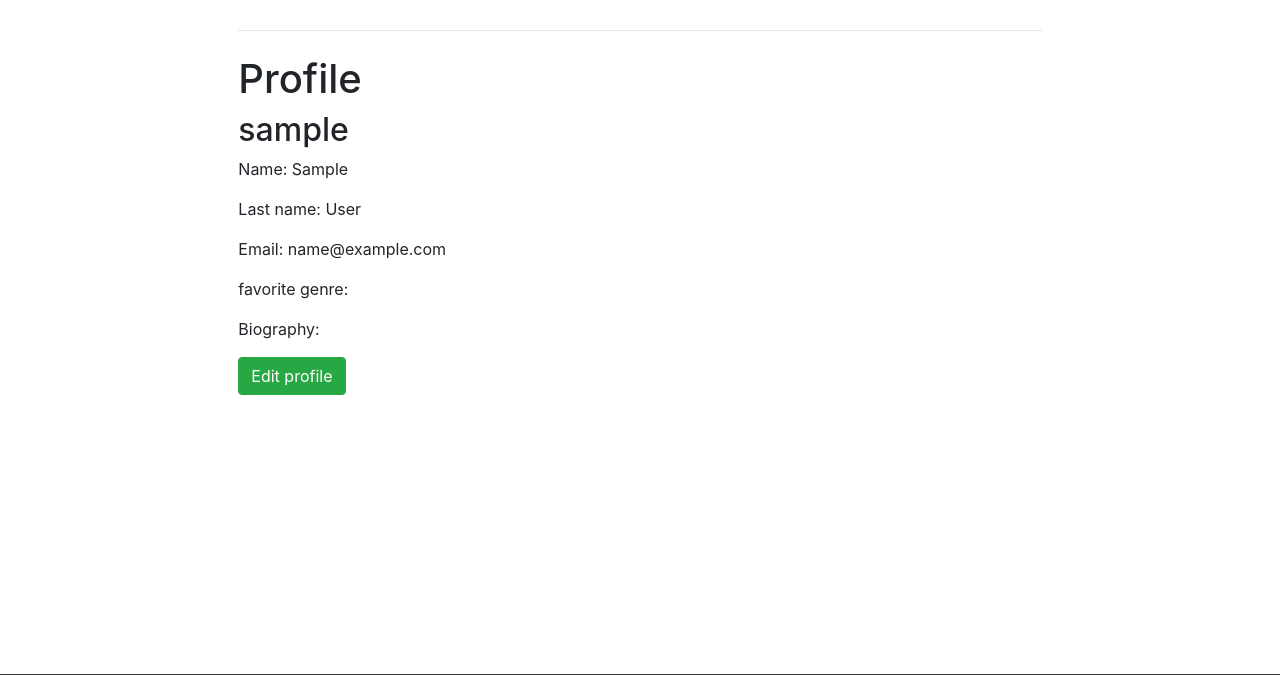
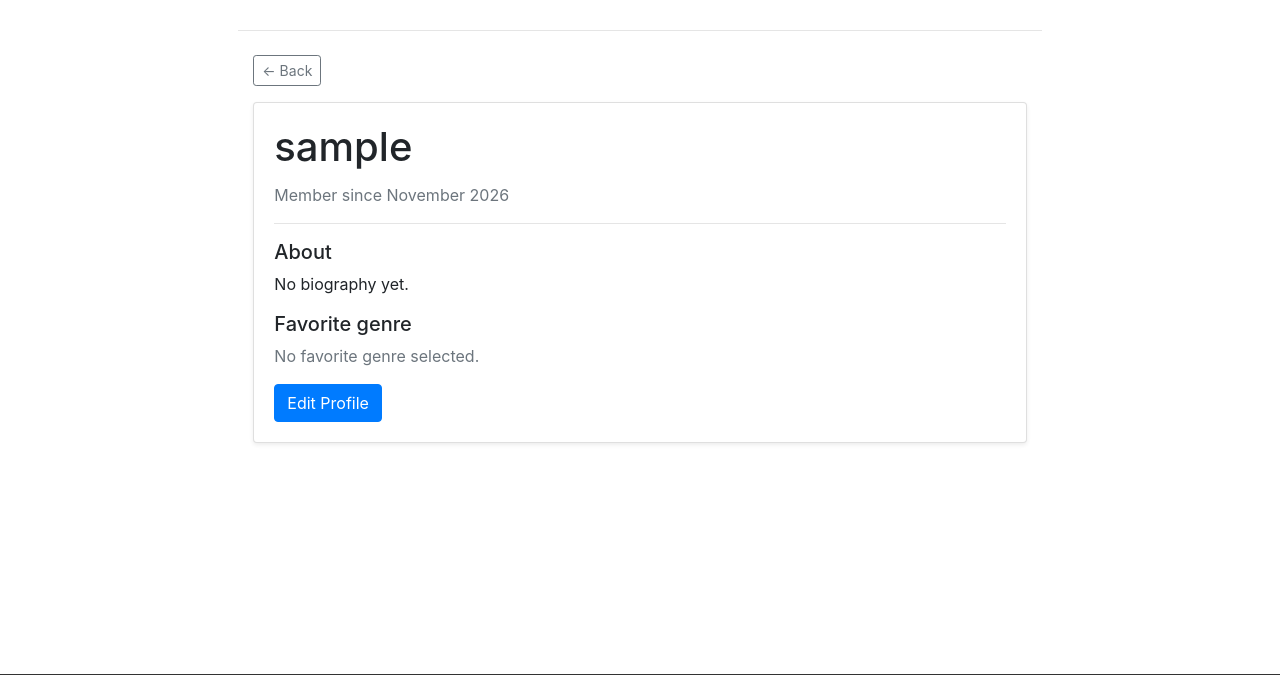
Before and after one commit to SwagLck/RetroMoviesShop, a Django app: a page that uses demo/MovieWebsite/templates/profile.html in a window 1280 px wide. Shown: the part 56-731 px from the top of the page. Run offline with Django 5.2, Linux system fonts and the light colour scheme; the visitor is signed in with stand-in values (Sample User, id 1); data comes from the database, SQL or seed files in the repository; some libraries are stand-ins or nearby versions.

```diff
--- a/demo/MovieWebsite/templates/profile.html
+++ b/demo/MovieWebsite/templates/profile.html
@@ -1,21 +1,32 @@
 {% extends "base.html" %}
+{% block content %}
+<div class="container my-4">
+    <a href="javascript:history.back()" class="btn btn-outline-secondary btn-sm mb-3">&larr; Back</a>
 
-{% load crispy_forms_tags %}
+    <div class="card shadow-sm">
+        <div class="card-body">
+            <h1 class="card-title">{{ profile_user.username }}</h1>
+            <p class="text-muted">Member since {{ profile_user.date_joined|date:"F Y" }}</p>
 
-{% block content %}
+            <hr>
 
-<h1> Profile </h1>
+            <h5>About</h5>
+            <p>{{ profile.biography|default:"No biography yet." }}</p>
 
-<h2> {{ profile_user.username }} </h2>
-<p> Name: {{ profile_user.first_name }}</p>
-<p> Last name: {{ profile_user.last_name}}</p>
-<p> Email: {{ profile_user.email }}</p>
-<p> favorite genre: {{ profile.favorite_genre }}</p>
-<p> Biography: {{ profile.biography }}</p>
+            <h5>Favorite genre</h5>
+            <p>
+                {% if profile.favorite_genre %}
+                    <span class="badge badge-secondary">{{ profile.favorite_genre.name }}</span>
+                {% else %}
+                    <span class="text-muted">No favorite genre selected.</span>
+                {% endif %}
+            </p>
 
-
-{% if profile_user == user %}
-    <a href="{% url 'edit_profile' %}" class="btn btn-success">Edit profile</a>
-{% endif %}
+            {% if request.user == profile_user %}
+                <a href="{% url 'edit_profile' %}" class="btn btn-primary">Edit Profile</a>
+            {% endif %}
+        </div>
+    </div>
+</div>
 
 {% endblock %}
```
Also changed, not shown: demo/MovieWebsite/templates/userslist.html (+22 -9 lines).
